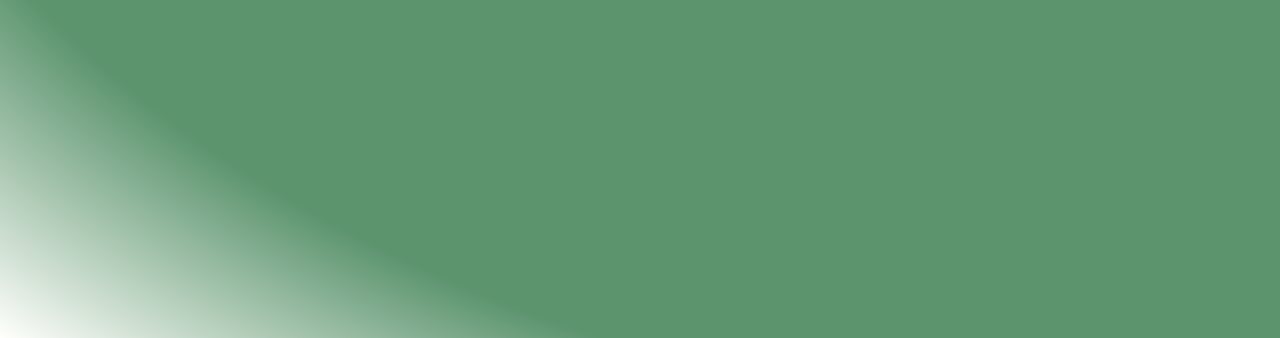
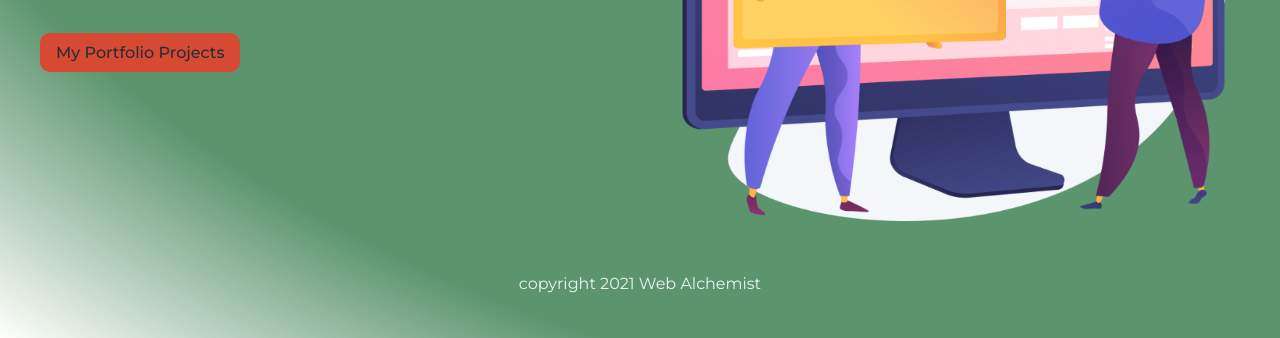
Before and after one commit to Chase78712002/web-alchemist, a Gatsby site: page / in a window 1280 px wide. Shown: the part 462-800 px from the top of the page. Built offline with nearby package versions, Linux system fonts and the light colour scheme; Gatsby itself is replaced by a stand-in of ours.

Commit message:
Use banner image from static folder in the index page.

```diff
--- a/src/pages/index.js
+++ b/src/pages/index.js
@@ -14,6 +14,7 @@ export default function Home() {
           <p>Web developer based in Vancouver</p>
           <Link className={styles.btn} to="/projects">My Portfolio Projects</Link>
         </div>
+        <img src="/banner.png" alt="site banner" style={{ maxWidth: '100%'}} />
       </section>
     </Layout>
 
```
Also changed, not shown: static/banner.png (added).
